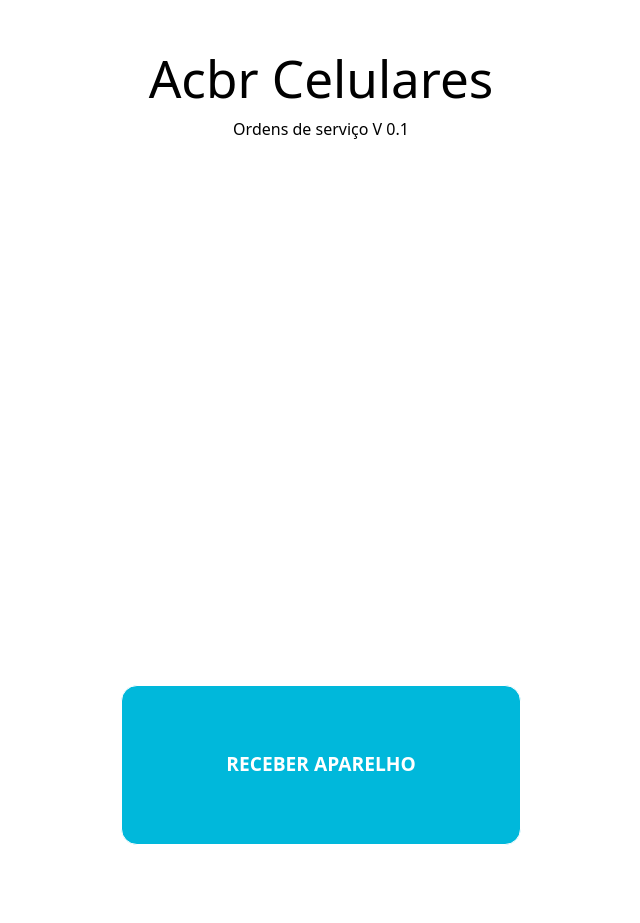
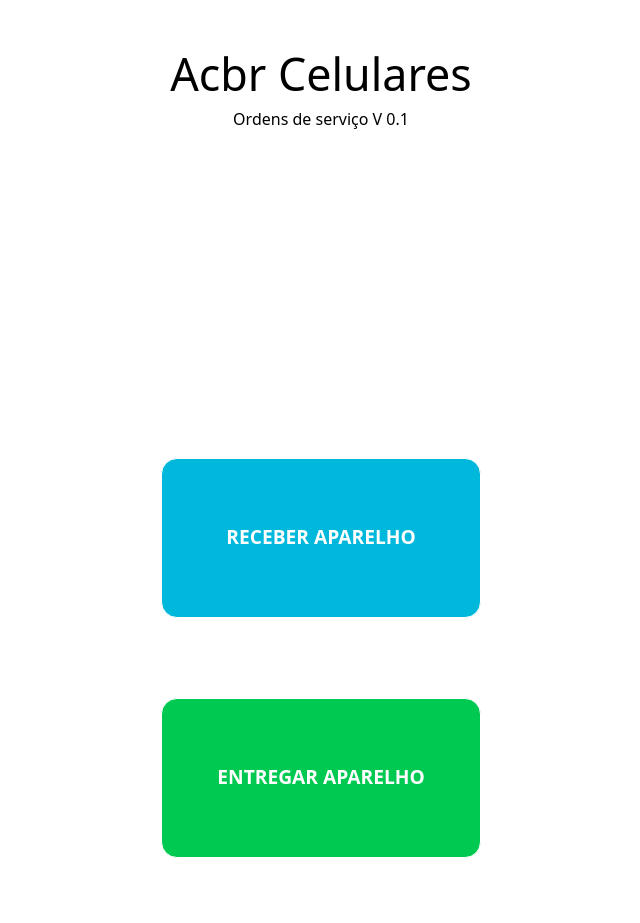
Before and after one commit to Didigos/ordem-de-servico, a React app in the folder frontend/: page /select in a window 1280 px wide. Shown: the top 923 px of the page, without its empty margins (319-959 px from the left). After the commit the page ends 858 px from the top, so only its background shows below. Built offline with nearby package versions, Linux system fonts and the light colour scheme; the HTML template or start-up script is replaced by a standard one.

Commit message:
ajuste no tamanho do título e dos botões no formulário de seleção

```diff
--- a/frontend/src/pages/Select.tsx/Select.tsx
+++ b/frontend/src/pages/Select.tsx/Select.tsx
@@ -15,18 +15,18 @@ const Select = () => {
         <main className="w-screen h-screen flex items-center justify-center">
             <section className="sm:w-[85%] sm:h-[90%]">
                 <div className="text-center">
-                    <h2 className="text-[3.2rem]">Acbr Celulares</h2>
+                    <h2 className="text-[2.8rem]">Acbr Celulares</h2>
                     <span>Ordens de serviço V 0.1</span>
                 </div>
 
-                <form className="flex flex-col mt-[50%] items-center gap-20">
+                <form className="flex flex-col mt-[30%] items-center gap-20">
                     <button
                         onClick={handleReceiveDevice}
-                        className="border p-2 rounded-2xl w-100 h-40 bg-cyan-500 text-white text-[1.2rem] font-bold"
+                        className="border p-2 rounded-2xl w-80 h-40 bg-cyan-500 text-white text-[1.2rem] font-bold"
                     >RECEBER APARELHO</button>
                     <button
                         onClick={handleDeliverDevice}
-                        className="border p-2 rounded-2xl w-100 h-40 bg-green-500 text-white text-[1.2rem] font-bold"
+                        className="border p-2 rounded-2xl w-80 h-40 bg-green-500 text-white text-[1.2rem] font-bold"
                     >ENTREGAR APARELHO</button>
                 </form>
 
```
